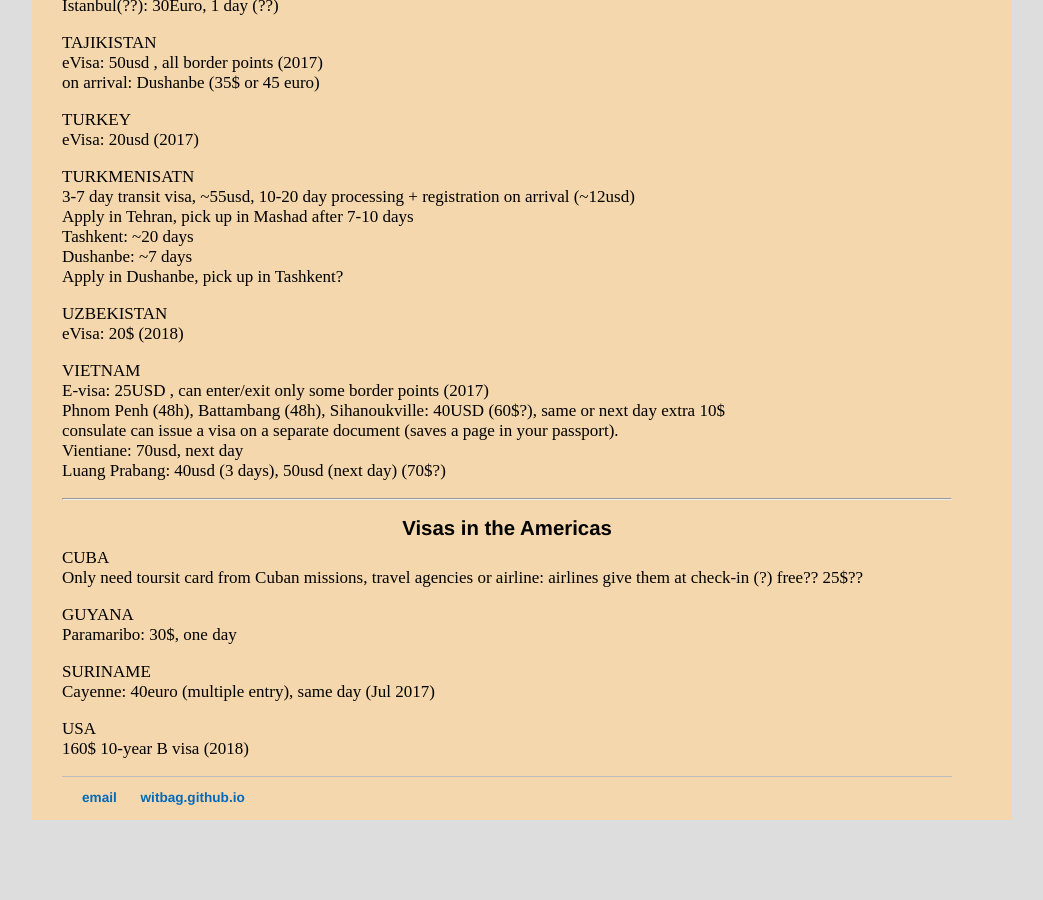
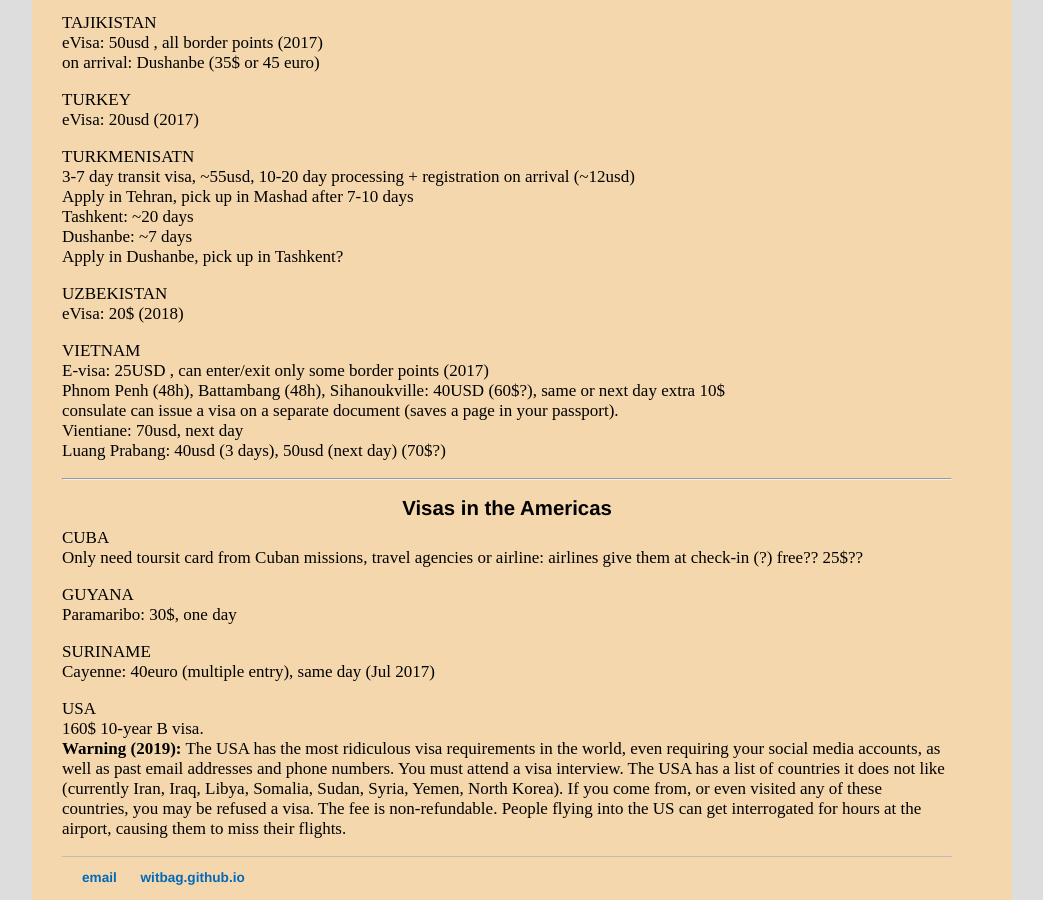
Before and after one commit to witbag/witbag.github.io, a Jekyll site: the page built from travel/visas.html, in a window 1280 px wide and 900 px high, scrolled down 5774 px. Shown: the whole window, without its empty margins (118-1161 px from the left). Built offline with Jekyll 4.4.1, drawn with Linux system fonts in a browser that asks for light colours; before the commit the page ends 6594 px from its top, so only the background shows below that; some of the changed text lies outside the part shown.

Commit message:
Update visas.html

```diff
--- a/travel/visas.html
+++ b/travel/visas.html
@@ -110,4 +110,4 @@
 CUBA<br />Only need toursit card from Cuban missions, travel agencies or airline: airlines give them at check-in (?) free?? 25$??</p>
 <p>GUYANA<br />Paramaribo: 30$, one day</p>
 <p>SURINAME<br />Cayenne: 40euro (multiple entry), same day (Jul 2017)</p>
-<p>USA<br />160$ 10-year B visa (2018)</p>
+<p>USA<br />160$ 10-year B visa.<br><b>Warning (2019):</b> The USA has the most ridiculous visa requirements in the world, even requiring your social media accounts, as well as past email addresses and phone numbers. You must attend a visa interview. The USA has a list of countries it does not like (currently Iran, Iraq, Libya, Somalia, Sudan, Syria, Yemen, North Korea). If you come from, or even visited any of these countries, you may be refused a visa. The fee is non-refundable. People flying into the US can get interrogated for hours at the airport, causing them to miss their flights.</p>
```
Also changed, not shown: other parts of travel/visas.html (+1 -1 lines).
